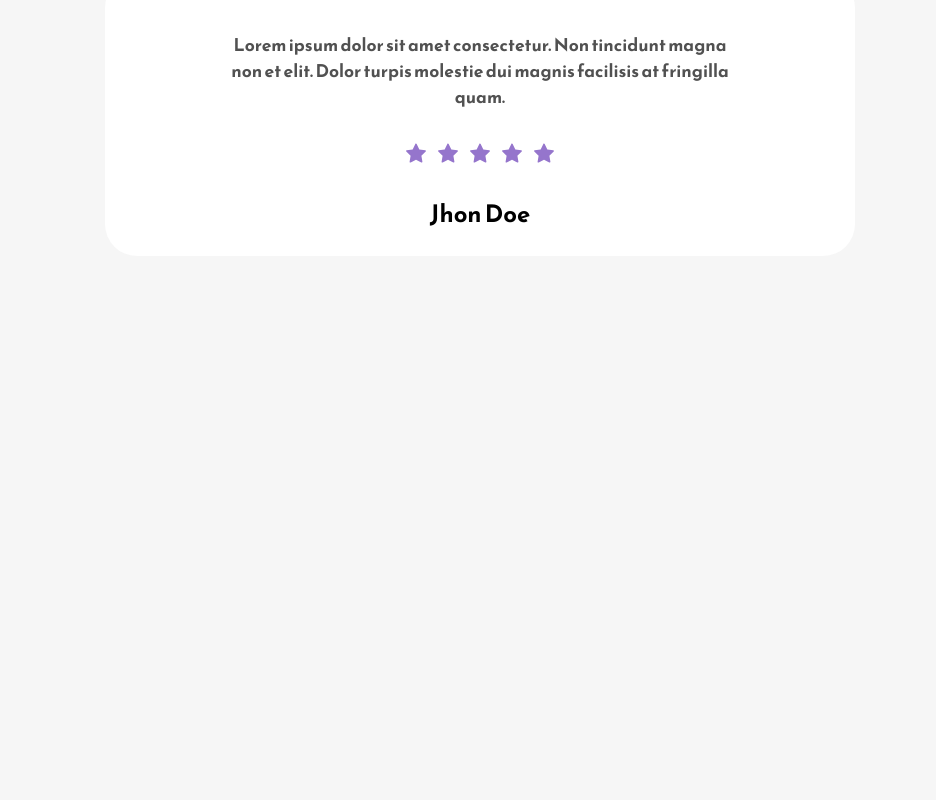
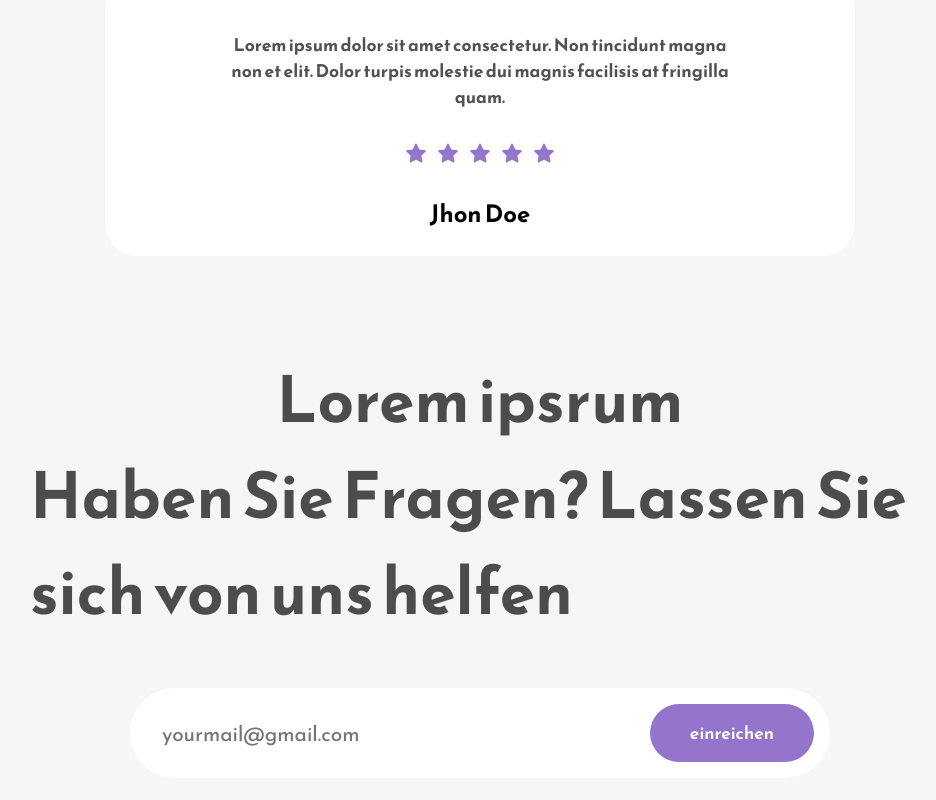
Before and after one commit to YuvrajShekhar/NetzNavi-Landing-Page, a React (Create React App) app: page / in a window 1280 px wide. Shown: the part 3279-4079 px from the top of the page, without its empty margins (160-1096 px from the left). Before the commit the page ends 3567 px from the top, so only its background shows below. Built offline with nearby package versions, Linux system fonts and the light colour scheme.

Commit message:
added contact form section

```diff
--- a/public/index.html
+++ b/public/index.html
@@ -2,7 +2,7 @@
 <html lang="en">
   <head>
     <meta charset="utf-8" />
-    <link rel="icon" href="../src/Assets/Logo3.png" />
+    <link rel="icon" type="image/png"  href="../src/Assets/Logo3.png" />
     <meta name="viewport" content="width=device-width, initial-scale=1" />
     <meta name="theme-color" content="#000000" />
     <meta
--- a/src/App.js
+++ b/src/App.js
@@ -3,6 +3,7 @@ import Home from './Components/Home';
 import About from './Components/About';
 import Work from './Components/Work';
 import Testimonials from './Components/Testimonials';
+import Contact from './Components/Contact';
 
 function App() {
   return (
@@ -11,6 +12,7 @@ function App() {
       <About/>
       <Work/>
       <Testimonials/>
+      <Contact/>
     </div>
   );
 }
--- /dev/null
+++ b/src/Components/Contact.jsx
@@ -0,0 +1,18 @@
+import React from 'react'
+
+const Contact = () => {
+  return (
+    <div className='contact-page-wrapper'>
+        <h1 className='primary-heading'>
+            Lorem ipsrum
+        </h1>
+        <h1 className='primary-heading'>Haben Sie Fragen? Lassen Sie sich von uns helfen</h1>
+        <div className='contact-form-container'>
+            <input type="text" placeholder='yourmail@gmail.com'/>
+            <button className='secondary-button'>einreichen</button>
+        </div>
+    </div>
+  )
+}
+
+export default Contact
```
